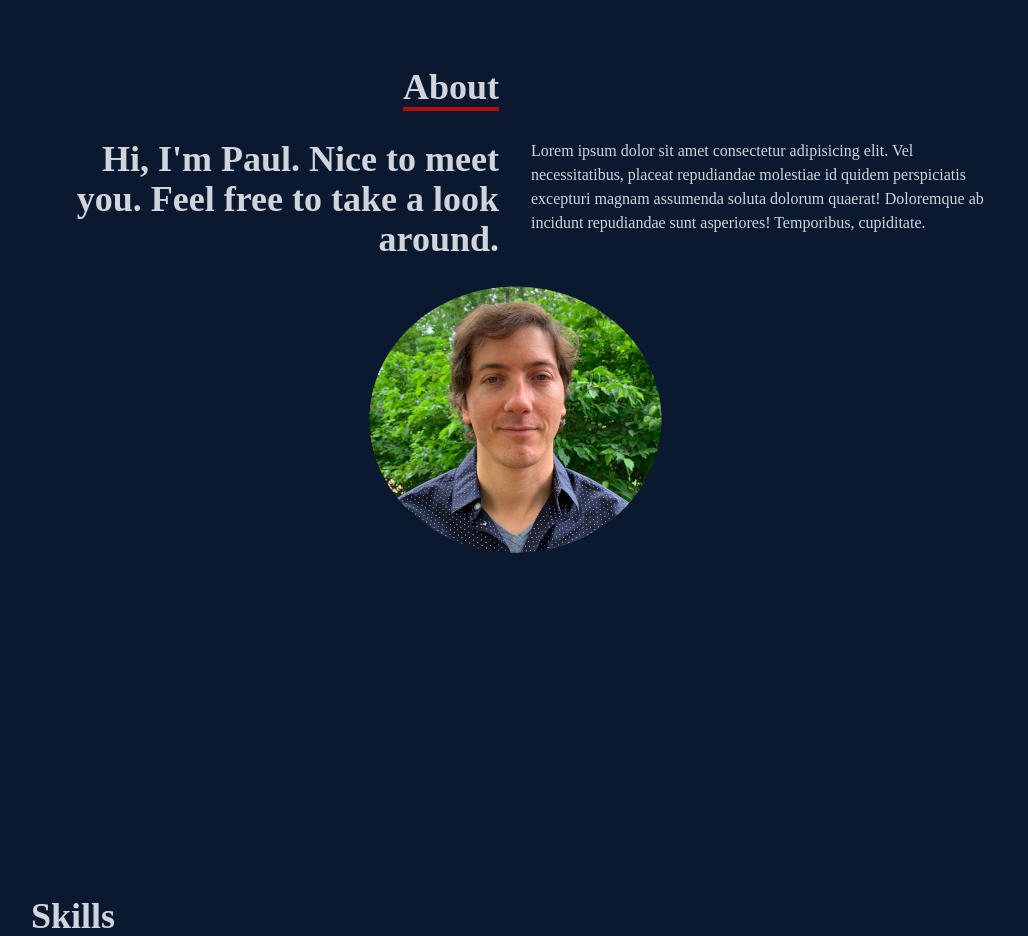
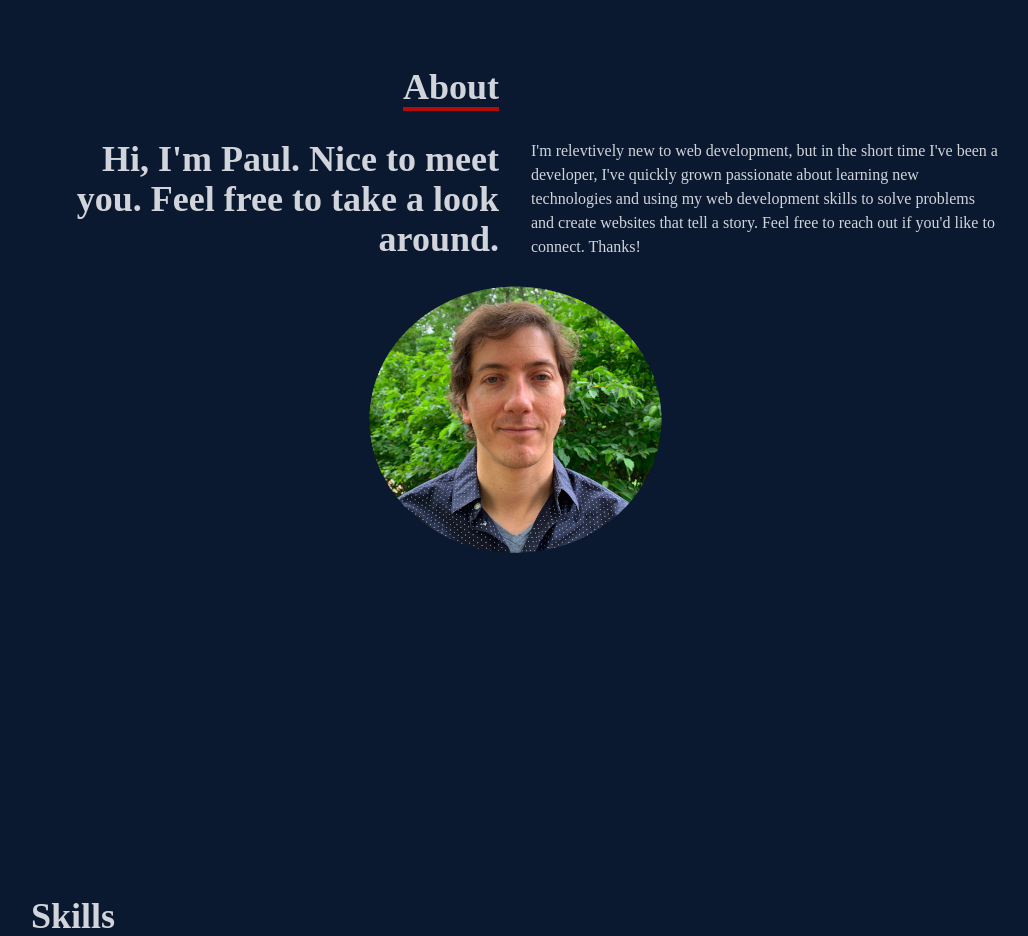
Before and after one commit to PRGottinger/portfolio-new, a React (Create React App) app: page / in a window 1280 px wide. Shown: the part 880-1816 px from the top of the page, without its empty margins (125-1153 px from the left). Built offline with nearby package versions, Linux system fonts and the light colour scheme.

Commit message:
about text

```diff
--- a/src/components/About.jsx
+++ b/src/components/About.jsx
@@ -24,11 +24,7 @@ const About = () => {
           <div>
 
             <p>
-              Lorem ipsum dolor sit amet consectetur adipisicing elit. Vel
-              necessitatibus, placeat repudiandae molestiae id quidem
-              perspiciatis excepturi magnam assumenda soluta dolorum quaerat!
-              Doloremque ab incidunt repudiandae sunt asperiores! Temporibus,
-              cupiditate.
+              I'm relevtively new to web development, but in the short time I've been a developer, I've quickly grown passionate about learning new technologies and using my web development skills to solve problems and create websites that tell a story. Feel free to reach out if you'd like to connect. Thanks!
             </p>
 
           </div>
```
